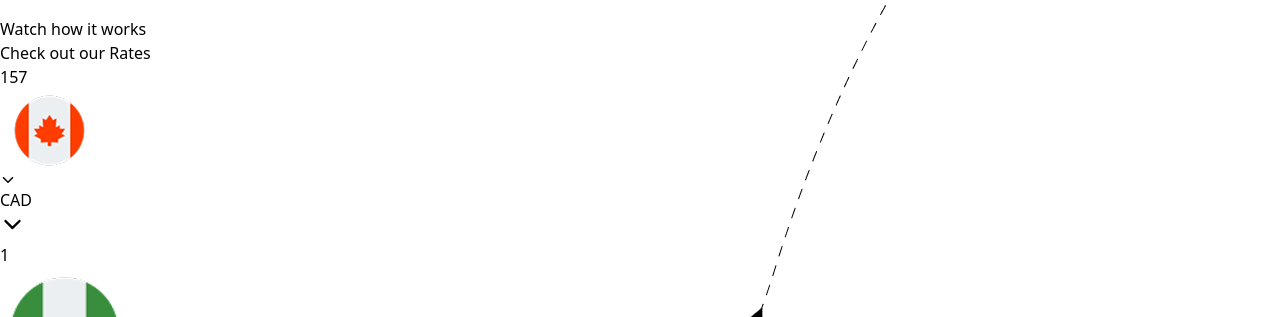
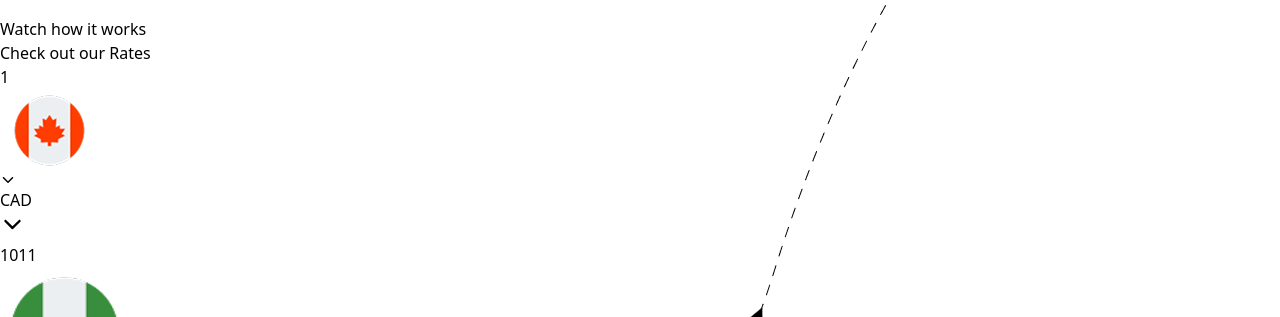
Before and after one commit to Eyohen/payva, a React (Vite) app: page / in a window 1280 px wide. Shown: the part 346-663 px from the top of the page. Built offline with nearby package versions, Linux system fonts and the light colour scheme.

Commit message:
chnaged price order

```diff
--- a/src/Pages/Home.jsx
+++ b/src/Pages/Home.jsx
@@ -24,9 +24,9 @@ import nigeria from '../assets/nigeria.png'
 
 const Home = () => {
 
-        const [cad, setCad] = useState(157);
+        const [cad, setCad] = useState(1011);
         const [ngn, setNgn] = useState(1);
-        const exchangeRate = 150; // 1 NGN = 150 CAD
+        const exchangeRate = 1011; // 1011 NGN = 1 CAD
 
         const handleCadChange = (e) => {
           const cadValue = e.target.value;
@@ -60,7 +60,7 @@ const Home = () => {
 
                     <div>
 
-                    <p className='text-[#FF6A2B] text-6xl font-semibold mt-16 md:mt-32'>Seamless</p>
+                    <p className='text-[#FF6A2B] text-6xl font-semibold mt-12 md:mt-32'>Seamless</p>
                     <p className='text-6xl font-semibold mt-2'>global money</p>
                     <p className='text-6xl font-semibold mt-2'>transfers!</p>
 
@@ -80,8 +80,9 @@ const Home = () => {
           <input
             className='font-semibold text-xl w-[100px] bg-gray-300 outline-none text-right'
             placeholder='150'
-            value={cad}
-            onChange={handleCadChange}
+            value={ngn}
+            onChange={handleNgnChange}
+
           />
           <p className='flex items-center gap-x-2'>
             <img src={canada} className='w-12' alt='Canada Flag' />
@@ -99,8 +100,8 @@ const Home = () => {
           <input
             className='font-semibold text-xl w-[100px] bg-gray-300 outline-none text-right'
             placeholder='1'
-            value={ngn}
-            onChange={handleNgnChange}
+            value={cad}
+            onChange={handleCadChange}
           />
           <p className='flex items-center gap-x-2'>
             <img src={nigeria} className='w-12' alt='Nigeria Flag' />
```
